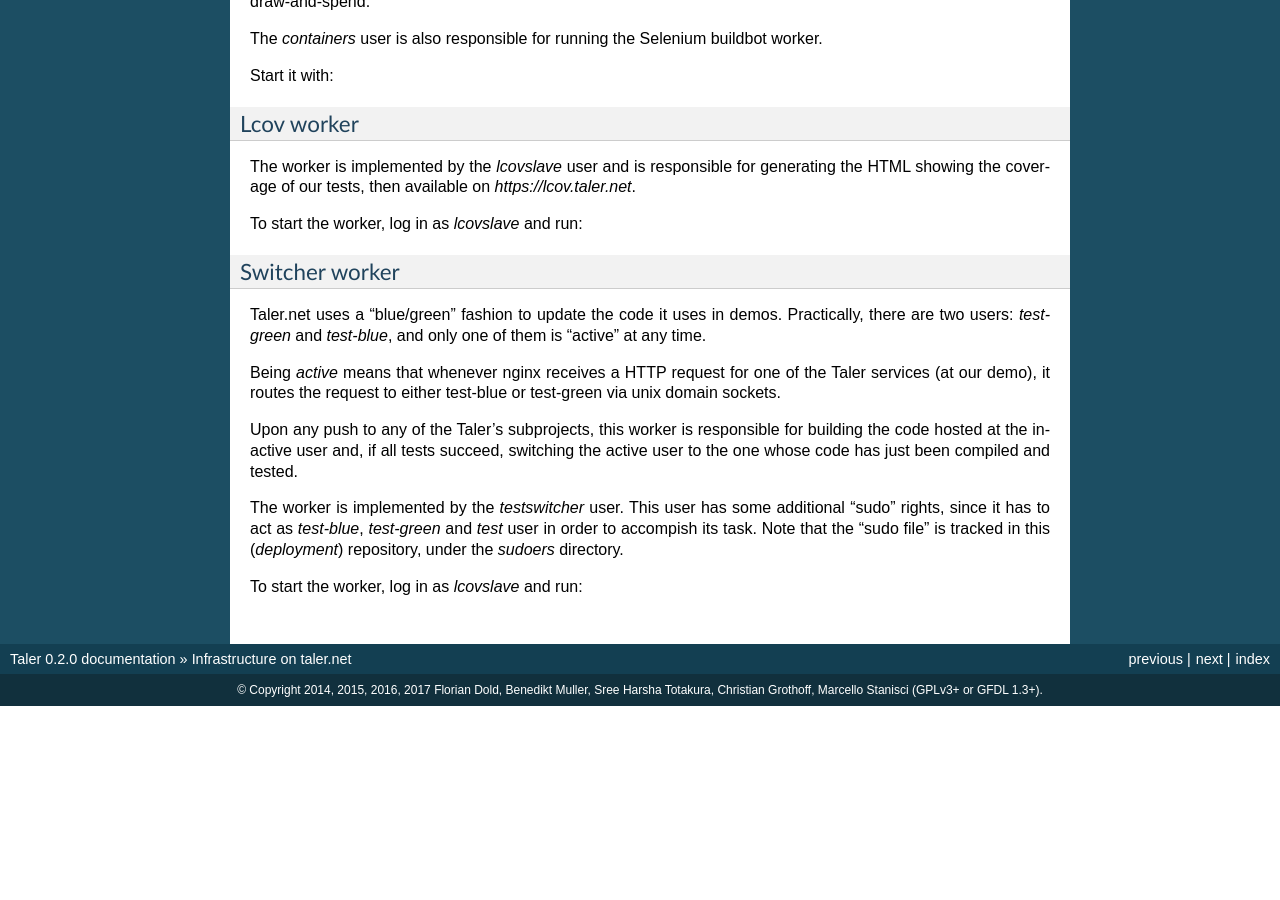
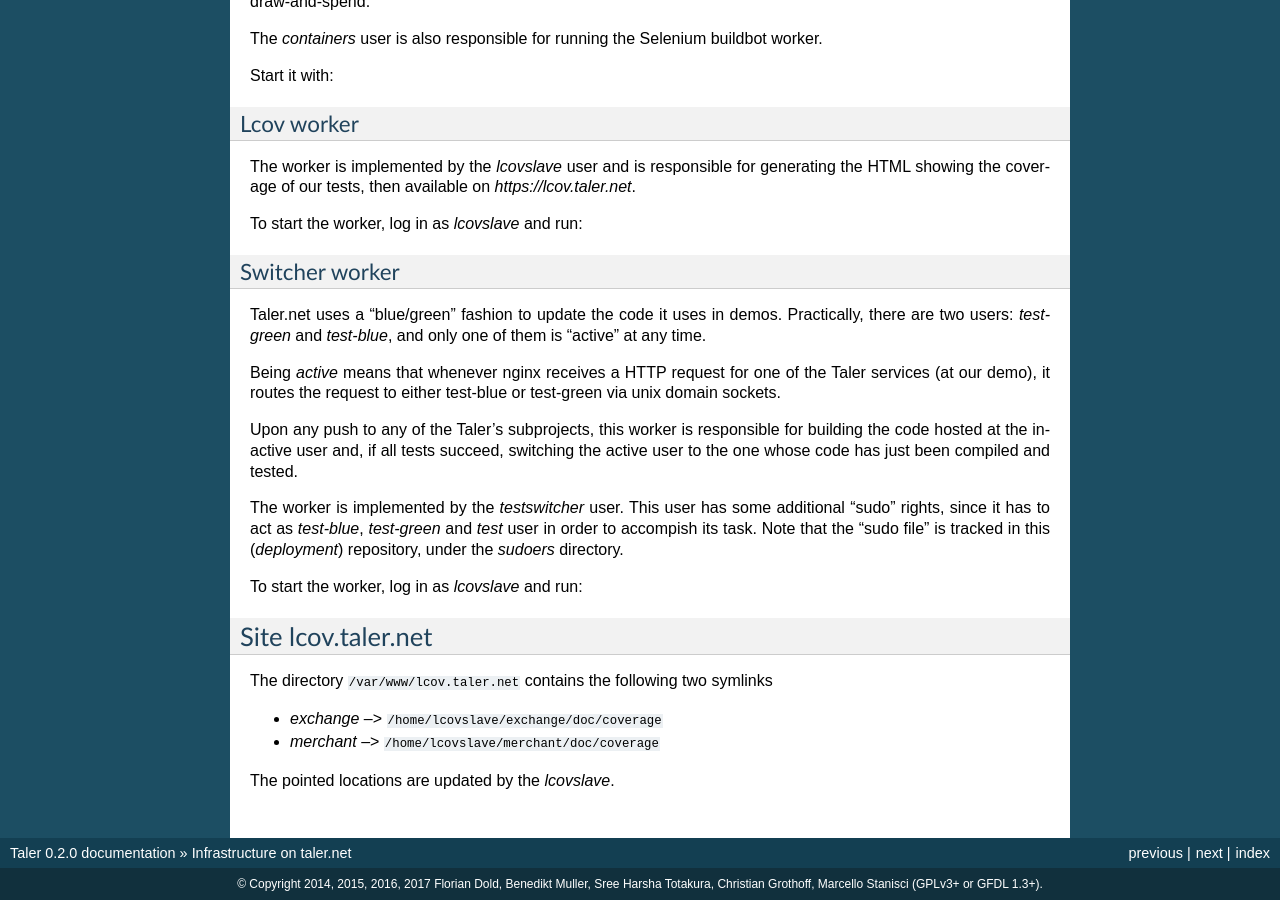
Before and after one commit to prototypefund/Digital_Bargeld-docs, a Sphinx documentation site: the page built from docs/dev-talerdotnet.rst, in a window 1280 px wide and 900 px high, scrolled down 956 px. Built offline with Sphinx 7.4.7, drawn with Linux system fonts in a browser that asks for light colours; formulas are drawn with MathJax 3; pages that are not in the unit, such as notebooks, are missing from menus; before the commit the page ends 1662 px from its top, so only the background shows below that.

Commit message:
documentaing lcov.taler.net

```diff
--- a/docs/dev-talerdotnet.rst
+++ b/docs/dev-talerdotnet.rst
@@ -145,3 +145,14 @@
 
   # To stop it:
   $ taler-deployment-bbstop
+
+-------------------
+Site lcov.taler.net
+-------------------
+
+The directory ``/var/www/lcov.taler.net`` contains the following two symlinks
+
+* `exchange` --> ``/home/lcovslave/exchange/doc/coverage``
+* `merchant` --> ``/home/lcovslave/merchant/doc/coverage``
+
+The pointed locations are updated by the `lcovslave`.
```
